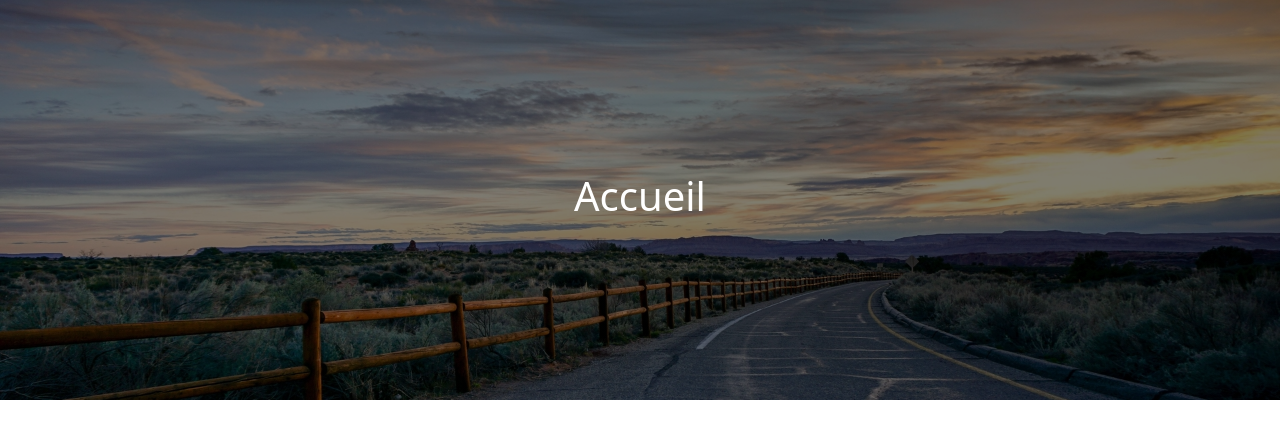
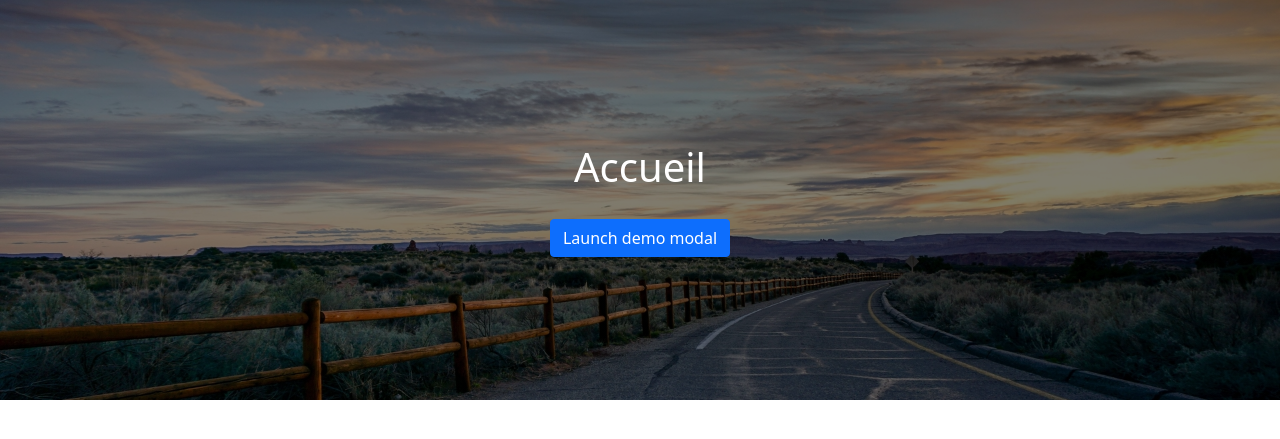
Before and after one commit to yannickbiheul/blog_v1, a PHP site: page / in a window 1280 px wide. Shown: the part 56-495 px from the top of the page. Run offline with PHP 8.4, Linux system fonts and the light colour scheme; some libraries are stand-ins or nearby versions.

Commit message:
Ajout fenêtre modale

```diff
--- a/views/template.php
+++ b/views/template.php
@@ -71,5 +71,6 @@
 
     <!-- JAVASCRIPT -->
     <script src="https://cdn.jsdelivr.net/npm/bootstrap@5.0.0-beta3/dist/js/bootstrap.bundle.min.js" integrity="sha384-JEW9xMcG8R+pH31jmWH6WWP0WintQrMb4s7ZOdauHnUtxwoG2vI5DkLtS3qm9Ekf" crossorigin="anonymous"></script>
+    <script src="assets/js/main.js"></script>
 </body>
 </html>
--- a/views/viewHome.php
+++ b/views/viewHome.php
@@ -6,7 +6,36 @@ $title = 'Accueil';
 <section id="accueil">
     <div class="banniere container-fluid">
         <h1>Accueil</h1>
+
+        <!-- Button trigger modal -->
+<button type="button" class="btn btn-primary" data-bs-toggle="modal" data-bs-target="#exampleModal">
+  Launch demo modal
+</button>
+
+<!-- Modal -->
+<div class="modal fade" id="exampleModal" tabindex="-1" aria-labelledby="exampleModalLabel" aria-hidden="true">
+  <div class="modal-dialog">
+    <div class="modal-content">
+      <div class="modal-header">
+        <h5 class="modal-title" id="exampleModalLabel" style="color:#333">Quoi d'neuf sur le site ?</h5>
+        <button type="button" class="btn-close" data-bs-dismiss="modal" aria-label="Close"></button>
+      </div>
+      <div class="modal-body" style="color:#333">
+      <ul>
+        <p>Le 31 mars 2021</p>
+        <li>Les articles ne sont pas prêts.</li>
+        <li>La page à propos n'est pas prête.</li>
+        <li>La page contact n'est pas prête.</li>
+        <li>On peut s'inscrire et modifier nos données.</li>
+        <li>On ne peut pas encore se connecter.</li>
+      </ul>
+      </div>
+      <div class="modal-footer">
+        <button type="button" class="btn btn-secondary" data-bs-dismiss="modal">Close</button>
+      </div>
     </div>
+  </div>
+</div>
 </section>
 
 <?php
```
Also changed, not shown: assets/css/main.css (line endings or trailing spaces).
